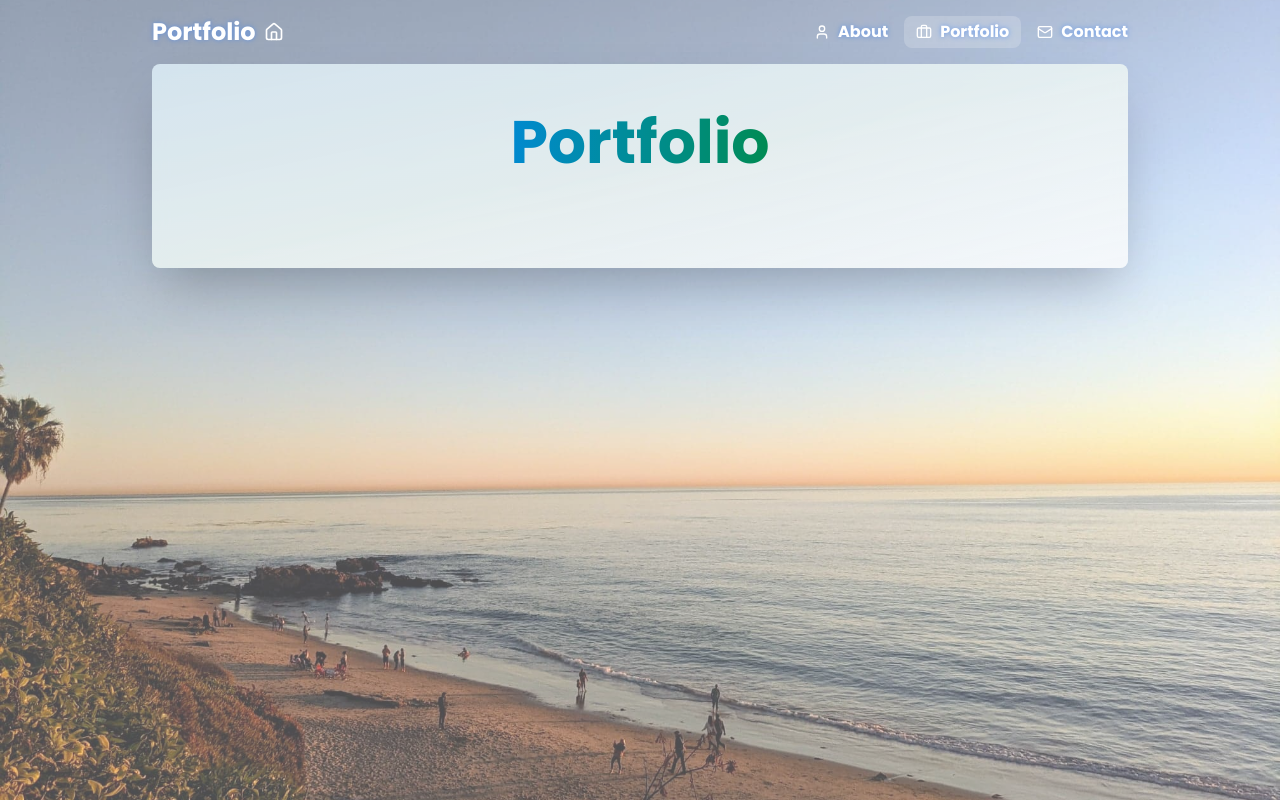
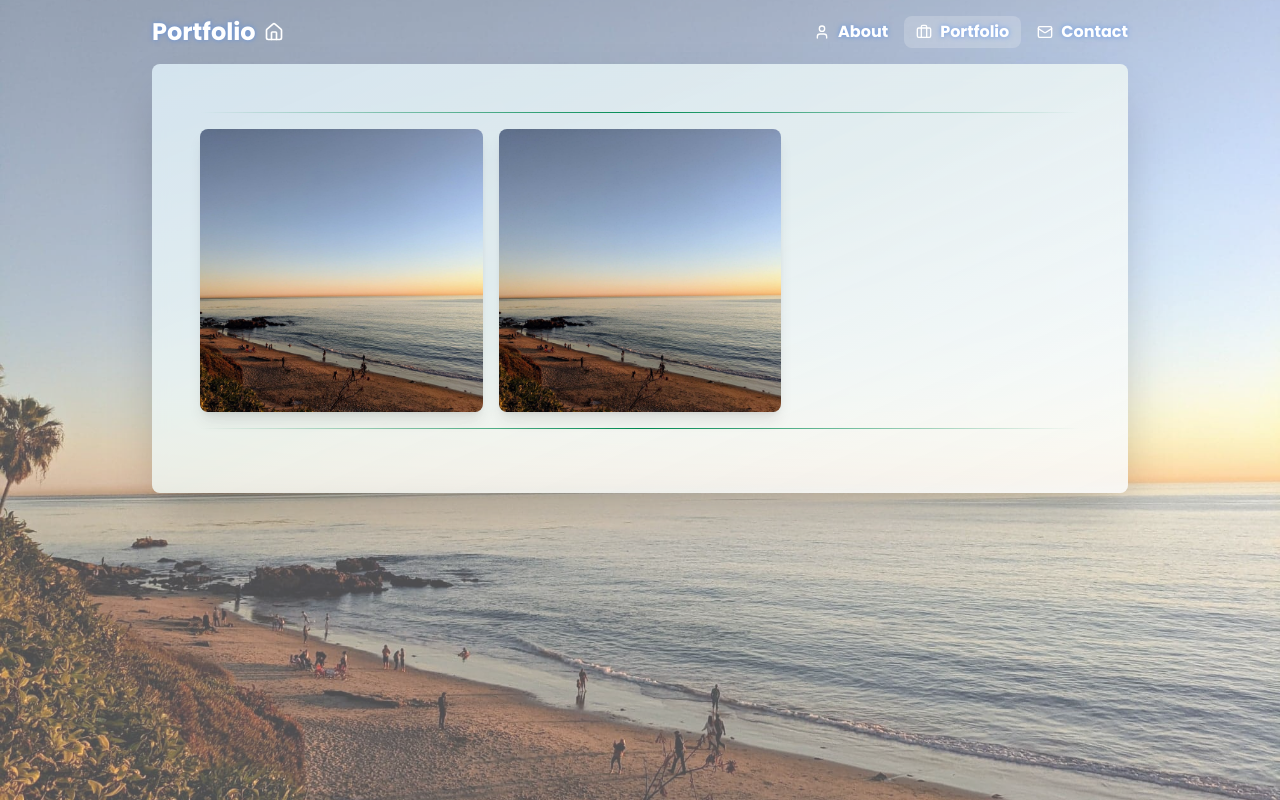
Before and after one commit to TyeStanley/portfolio-definitive, a Next.js app: page /portfolio in a window 1280 px wide. Built offline with nearby package versions, Linux system fonts and the light colour scheme.

Commit message:
updated portfolio page

```diff
--- a/src/app/globals.css
+++ b/src/app/globals.css
@@ -7,6 +7,15 @@
 
 body {
   font-family: var(--font-poppins);
+}
+
+/* Hide scrollbar for horizontal scroll */
+.scrollbar-hide {
+  -ms-overflow-style: none; /* Internet Explorer 10+ */
+  scrollbar-width: none; /* Firefox */
+}
+.scrollbar-hide::-webkit-scrollbar {
+  display: none; /* Safari and Chrome */
 }
 
 @plugin 'daisyui/theme' {
--- a/src/app/portfolio/page.tsx
+++ b/src/app/portfolio/page.tsx
@@ -1,18 +1,81 @@
 'use client';
 
 import PageWrapper from '@/components/PageWrapper';
+import PortfolioItem from '@/components/PortfolioItem';
+import PortfolioModal from '@/components/PortfolioModal';
+import { useModal } from '@/hooks/useModal';
+import { PortfolioItem as PortfolioItemType, portfolioItems } from '@/constants/portfolio';
+import { motion } from 'framer-motion';
 
 export default function Portfolio() {
+  const portfolioModal = useModal<PortfolioItemType>();
+
   return (
-    <PageWrapper title="Portfolio">
-      {/* Header Section */}
-      <div className="mb-8">
-        <h1 className="text-base-content group mb-4 text-4xl font-bold sm:text-5xl md:text-6xl">
-          <span className="from-primary to-accent group-hover:from-accent group-hover:to-primary bg-gradient-to-r bg-clip-text text-transparent transition-all duration-300">
-            Portfolio
-          </span>
-        </h1>
-      </div>
-    </PageWrapper>
+    <>
+      <PageWrapper title="Portfolio">
+        {/* Mobile: Horizontal scrollable grid */}
+        <div className="block sm:hidden">
+          {/* Top divider */}
+          <div className="via-accent mb-4 h-px bg-gradient-to-r from-transparent to-transparent" />
+
+          {/* Scrollable container */}
+          <div className="scrollbar-hide flex gap-4 overflow-x-auto pb-4">
+            {portfolioItems.map((item, index) => (
+              <motion.div
+                key={item.id}
+                initial={{ opacity: 0, x: 20 }}
+                animate={{ opacity: 1, x: 0 }}
+                transition={{ duration: 0.5, delay: index * 0.1 }}
+                className="w-48 flex-shrink-0"
+              >
+                <PortfolioItem item={item} onClick={portfolioModal.open} />
+              </motion.div>
+            ))}
+          </div>
+
+          {/* Bottom divider */}
+          <div className="via-accent mb-4 h-px bg-gradient-to-r from-transparent to-transparent" />
+
+          {/* Enhanced scroll indicator */}
+          <div className="mt-3 flex items-center justify-center gap-2">
+            <div className="bg-primary/30 h-1 w-1 rounded-full" />
+            <div className="text-base-content/60 text-xs font-medium">
+              Swipe to explore more projects
+            </div>
+            <div className="bg-primary/30 h-1 w-1 rounded-full" />
+          </div>
+        </div>
+
+        {/* Desktop: Regular grid */}
+        <div className="hidden sm:block">
+          {/* Top divider */}
+          <div className="via-accent mb-4 h-px bg-gradient-to-r from-transparent to-transparent" />
+
+          {/* Grid */}
+          <div className="mb-4 grid gap-4 sm:grid-cols-3">
+            {portfolioItems.map((item, index) => (
+              <motion.div
+                key={item.id}
+                initial={{ opacity: 0, y: 20 }}
+                animate={{ opacity: 1, y: 0 }}
+                transition={{ duration: 0.5, delay: index * 0.1 }}
+              >
+                <PortfolioItem item={item} onClick={portfolioModal.open} />
+              </motion.div>
+            ))}
+          </div>
+
+          {/* Bottom divider */}
+          <div className="via-accent mb-4 h-px bg-gradient-to-r from-transparent to-transparent" />
+        </div>
+      </PageWrapper>
+
+      {/* Portfolio Modal */}
+      <PortfolioModal
+        item={portfolioModal.data}
+        isOpen={portfolioModal.isOpen}
+        onClose={portfolioModal.close}
+      />
+    </>
   );
 }
--- /dev/null
+++ b/src/components/PortfolioItem.tsx
@@ -0,0 +1,32 @@
+'use client';
+
+import Image from 'next/image';
+import { PortfolioItem as PortfolioItemType } from '@/constants/portfolio';
+import { motion } from 'framer-motion';
+
+interface PortfolioItemProps {
+  item: PortfolioItemType;
+  onClick: (item: PortfolioItemType) => void;
+}
+
+export default function PortfolioItem({ item, onClick }: PortfolioItemProps) {
+  return (
+    <motion.div
+      initial={{ opacity: 0, y: 20 }}
+      animate={{ opacity: 1, y: 0 }}
+      transition={{ duration: 0.5 }}
+      className="group cursor-pointer"
+      onClick={() => onClick(item)}
+    >
+      <div className="aspect-square overflow-hidden rounded-lg shadow-lg transition-all duration-300 group-hover:scale-105 hover:shadow-2xl">
+        <Image
+          src={item.image}
+          alt={item.title}
+          width={300}
+          height={300}
+          className="h-full w-full object-cover transition-transform duration-300 group-hover:scale-110"
+        />
+      </div>
+    </motion.div>
+  );
+}
--- /dev/null
+++ b/src/components/PortfolioModal.tsx
@@ -0,0 +1,102 @@
+'use client';
+
+import Image from 'next/image';
+import Link from 'next/link';
+import { PortfolioItem as PortfolioItemType } from '@/constants/portfolio';
+import { motion } from 'framer-motion';
+
+interface PortfolioModalProps {
+  item: PortfolioItemType | null;
+  isOpen: boolean;
+  onClose: () => void;
+}
+
+export default function PortfolioModal({ item, isOpen, onClose }: PortfolioModalProps) {
+  if (!isOpen || !item) return null;
+
+  return (
+    <div className="fixed inset-0 z-50 flex items-center justify-center">
+      {/* Backdrop */}
+      <div className="absolute inset-0 bg-black/50 backdrop-blur-sm" onClick={onClose} />
+
+      {/* Modal Content */}
+      <motion.div
+        initial={{ opacity: 0, scale: 0.9 }}
+        animate={{ opacity: 1, scale: 1 }}
+        exit={{ opacity: 0, scale: 0.9 }}
+        transition={{ duration: 0.2 }}
+        className="bg-base-100 relative mx-4 w-full max-w-6xl overflow-hidden rounded-lg shadow-2xl"
+      >
+        {/* Close Button */}
+        <button
+          onClick={onClose}
+          className="btn btn-sm btn-primary absolute top-4 right-4 z-10 rounded-lg"
+        >
+          CLOSE
+        </button>
+
+        {/* Modal Body */}
+        <div className="flex flex-col lg:flex-row">
+          {/* Screenshot Section */}
+          <div className="lg:w-1/2">
+            <div className="relative h-64 sm:h-80 lg:h-auto">
+              <Image
+                src={item.image}
+                alt={item.title}
+                width={600}
+                height={400}
+                className="h-full w-full object-cover"
+              />
+            </div>
+          </div>
+
+          {/* Details Section */}
+          <div className="flex flex-col p-6 lg:w-1/2 lg:p-8">
+            <div className="flex flex-1 flex-col space-y-4">
+              {/* Title */}
+              <h2 className="text-base-content text-2xl font-bold lg:text-3xl">{item.title}</h2>
+
+              {/* Technologies */}
+              <div className="flex flex-wrap gap-2">
+                {item.technologies.map((tech) => (
+                  <span key={tech} className="badge badge-outline text-sm">
+                    {tech}
+                  </span>
+                ))}
+              </div>
+
+              {/* Description */}
+              <div className="max-h-32 overflow-y-auto lg:max-h-40">
+                <p className="text-base-content/80 pr-2 leading-relaxed">{item.description}</p>
+              </div>
+            </div>
+
+            {/* Action Buttons - Always at bottom */}
+            <div className="mt-auto flex flex-col gap-3 pt-4 sm:flex-row">
+              {item.websiteUrl && (
+                <Link
+                  href={item.websiteUrl}
+                  target="_blank"
+                  rel="noopener noreferrer"
+                  className="btn btn-primary flex-1 rounded-lg"
+                >
+                  WEBSITE
+                </Link>
+              )}
+              {item.sourceUrl && (
+                <Link
+                  href={item.sourceUrl}
+                  target="_blank"
+                  rel="noopener noreferrer"
+                  className="btn btn-primary flex-1 rounded-lg"
+                >
+                  SOURCE
+                </Link>
+              )}
+            </div>
+          </div>
+        </div>
+      </motion.div>
+    </div>
+  );
+}
--- /dev/null
+++ b/src/constants/portfolio.ts
@@ -0,0 +1,31 @@
+export interface PortfolioItem {
+  id: string;
+  title: string;
+  description: string;
+  image: string;
+  technologies: string[];
+  websiteUrl?: string;
+  sourceUrl?: string;
+}
+
+export const portfolioItems: PortfolioItem[] = [
+  {
+    id: '1',
+    title: 'Portfolio Website',
+    description: 'Personal developer profile showcasing skills and experience',
+    image: '/beach-bg.jpg',
+    technologies: ['React', 'TypeScript', 'Next.js', 'Tailwind CSS'],
+    websiteUrl: '#',
+    sourceUrl: '#',
+  },
+  {
+    id: '2',
+    title: 'Tesla Website Clone',
+    description:
+      'This website is a clone of the Tesla website and is currently under development. However, I have made it available for viewing. I am working to ensure that all features and functionality on the site mimic the behavior of the original Tesla website as closely as possible. Thank you for your interest in the site!',
+    image: '/beach-bg.jpg',
+    technologies: ['React', 'Next.js', 'Tailwind CSS'],
+    websiteUrl: '#',
+    sourceUrl: '#',
+  },
+];
```
Also changed, not shown: src/app/about/page.tsx (+8 -6 lines).
